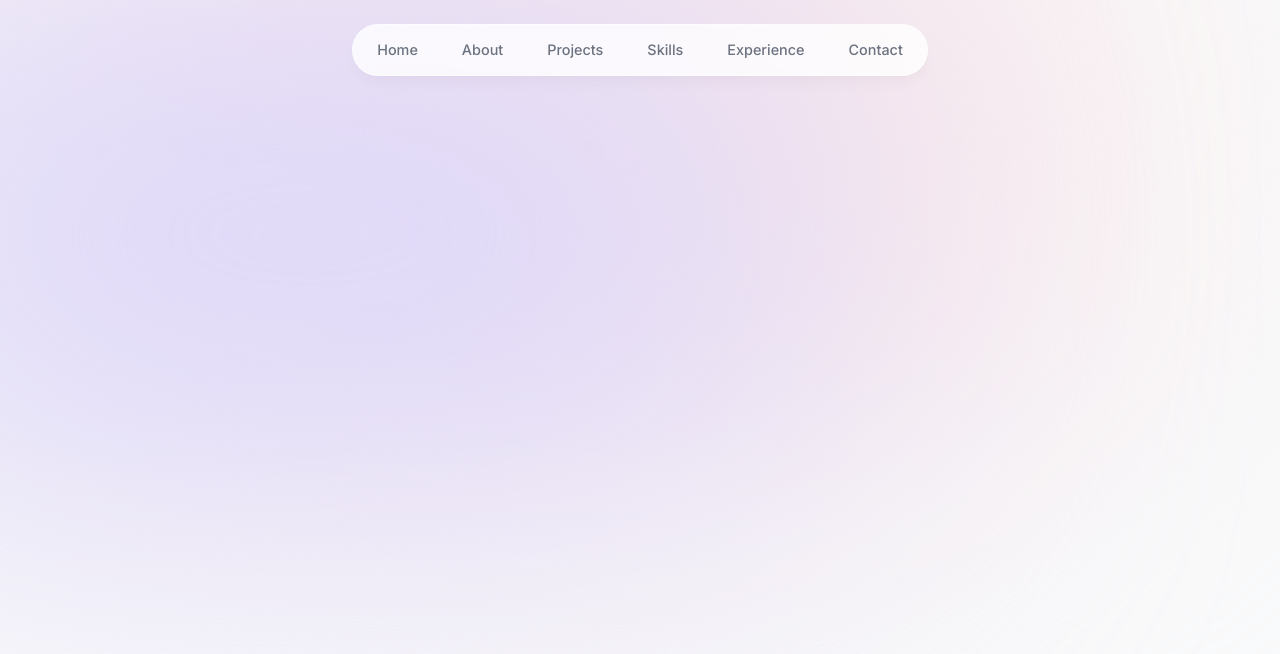
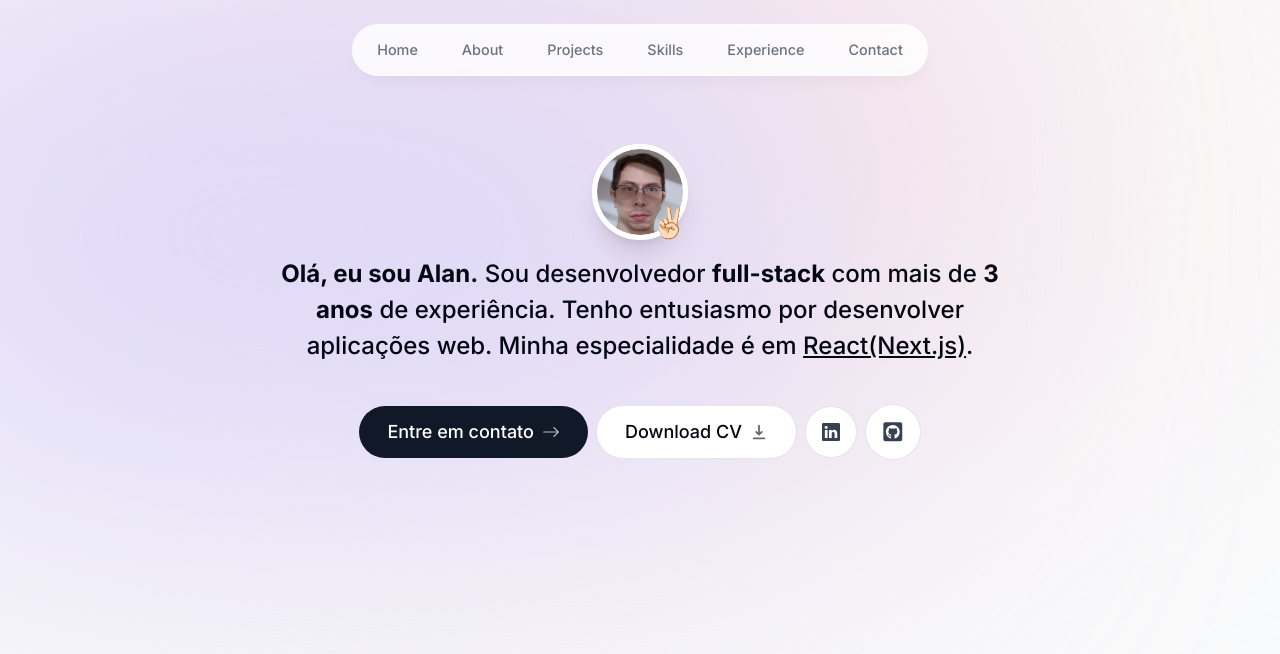
Before and after one commit to alant4k/portfolio, a Next.js app: page / in a window 1280 px wide. Shown: the top 654 px of the page. Built offline with nearby package versions, Linux system fonts and the light colour scheme.

Commit message:
feat: Intro section

```diff
--- a/app/layout.tsx
+++ b/app/layout.tsx
@@ -18,7 +18,7 @@
 	return (
 		<html lang="pt">
 			<body
-				className={`${inter.className} bg-gray-50 text-gray-950 relative h-[2000px]`}
+				className={`${inter.className} bg-gray-50 text-gray-950 relative h-[2000px] pt-28 sm:pt-36`}
 			>
 				<div className="bg-[#fbe2e3] absolute top-[-6rem] -z-10 right-[11rem] h-[31.25rem] w-[31.25rem] rounded-full blur-[10rem] sm:w-[68.75rem]"></div>
 				<div className="bg-[#dbd7fb] absolute top-[-1rem] -z-10 left-[-35rem] h-[31.25rem] w-[50rem] rounded-full blur-[10rem] sm:w-[68.75rem] md:left-[-33rem] lg:left-[-28rem] xl:left-[-15rem] 2xl:left-[-5rem]"></div>
--- a/app/page.tsx
+++ b/app/page.tsx
@@ -1,3 +1,9 @@
+import Intro from '@/components/intro';
+
 export default function Home() {
-	return <main className=""></main>;
+	return (
+		<main className="flex flex-col items-center px-4">
+			<Intro />
+		</main>
+	);
 }
--- a/components/header.tsx
+++ b/components/header.tsx
@@ -5,7 +5,7 @@
 import { links } from '@/lib/data';
 import Link from 'next/link';
 
-export default function header() {
+export default function Header() {
 	return (
 		<header className="z-[999] relative">
 			<motion.div
--- /dev/null
+++ b/components/intro.tsx
@@ -0,0 +1,95 @@
+'use client';
+import Image from 'next/image';
+import React from 'react';
+import { motion } from 'framer-motion';
+import Link from 'next/link';
+import { BsArrowRight, BsLinkedin } from 'react-icons/bs';
+import { HiDownload } from 'react-icons/hi';
+import { FaGithubSquare } from 'react-icons/fa';
+
+import pfp from '@/public/p2.png';
+
+export default function Intro() {
+	return (
+		<section className="mb-28 max-w-[50rem] text-center sm:mb-0">
+			<div className="flex items-center justify-center">
+				<div className="relative">
+					<motion.div
+						initial={{ opacity: 0, scale: 0 }}
+						animate={{ opacity: 1, scale: 1 }}
+						transition={{ type: 'tween', duration: 0.2 }}
+					>
+						<Image
+							src={pfp}
+							alt="Alan Tanaka portrait"
+							quality="95"
+							priority={true}
+							className="h-24 w-24 rounded-full object-cover border-[0.35rem] border-white shadow-xl"
+						/>
+					</motion.div>
+					<motion.span
+						initial={{ opacity: 0, scale: 0 }}
+						animate={{ opacity: 1, scale: 1 }}
+						transition={{
+							type: 'spring',
+							stiffness: 125,
+							delay: 0.5,
+							duration: 0.7,
+						}}
+						className="absolute bottom-0 right-0 text-3xl"
+					>
+						✌🏻
+					</motion.span>
+				</div>
+			</div>
+			<motion.p
+				initial={{ opacity: 0, y: 100 }}
+				animate={{ opacity: 1, y: 0 }}
+				className="mb-10 mt-4 px-4 font-medium text-2xl !leading-[1.5]"
+			>
+				<span className="font-bold">Olá, eu sou Alan.</span> Sou
+				desenvolvedor <span className="font-bold">full-stack</span> com
+				mais de <span className="font-bold">3 anos</span> de
+				experiência. Tenho entusiasmo por desenvolver aplicações web.
+				Minha especialidade é em{' '}
+				<span className="underline">React(Next.js)</span>.
+			</motion.p>
+			<motion.div
+				initial={{ opacity: 0, y: 100 }}
+				animate={{ opacity: 1, y: 0 }}
+				transition={{ delay: 0.1 }}
+				className="flex flex-col sm:flex-row items-center justify-center gap-2 px-4 text-lg font-medium"
+			>
+				<Link
+					href="#contact"
+					className="group bg-gray-900 text-white px-7 py-3 flex items-center gap-2 rounded-full outline-none focus:scale-110 hover:scale-110 hover:bg-gray-950 active:scale-105 transition"
+				>
+					Entre em contato{' '}
+					<BsArrowRight className="opacity-70 group-hover:translate-x-1 transition" />
+				</Link>
+				<a
+					href="/CV.pdf"
+					download
+					className="group bg-white px-7 py-3 flex items-center gap-2 rounded-full outline-none focus:scale-110 hover:scale-110 active:scale-105 transition cursor-pointer border border-black/10"
+				>
+					Download CV{' '}
+					<HiDownload className="opacity-60 group-hover:translate-y-1 transition" />
+				</a>
+				<a
+					href="https://www.linkedin.com/in/alantanakaa/"
+					target="_blank"
+					className="bg-white p-4 text-gray-700 flex items-center gap-2 rounded-full outline-none focus:scale-[1.15] hover:scale-[1.15] hover:text-gray-950 active:scale-105 transition cursor-pointer border border-black/10"
+				>
+					<BsLinkedin />{' '}
+				</a>
+				<a
+					href="https://github.com/alant2031"
+					target="_blank"
+					className="bg-white p-4 text-gray-700 flex items-center gap-2 rounded-full text-[1.35rem] outline-none focus:scale-[1.15] hover:scale-[1.15] hover:text-gray-950 active:scale-105 transition cursor-pointer border border-black/10"
+				>
+					<FaGithubSquare />
+				</a>
+			</motion.div>
+		</section>
+	);
+}
```
Also changed, not shown: public/p2.png (added).
